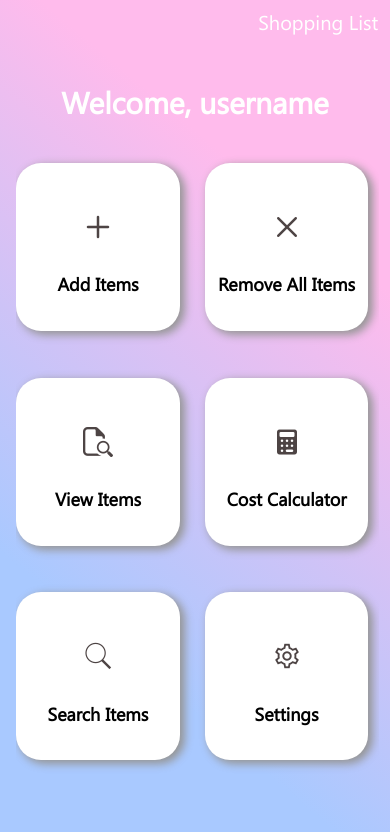
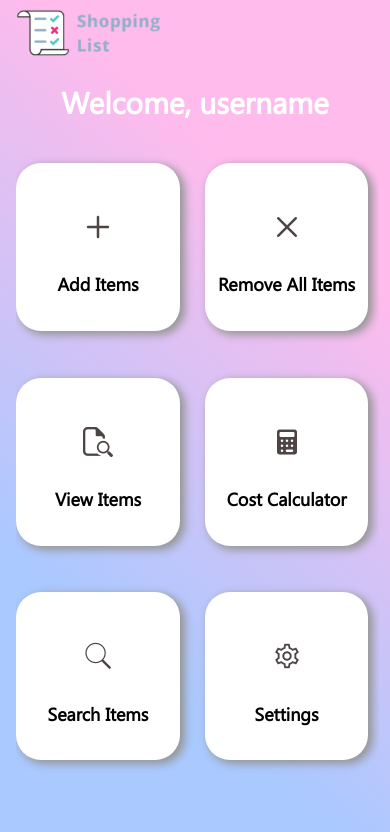
Before and after one commit to Squashie01/MobileAppsProject, a website: page WebAppsProject/www/index.html in a window 390 px wide. Drawn offline with Linux system fonts and the light colour scheme; some packages are replaced by stand-ins of ours; a script that the page names is missing.

Commit message:
Image
Added Image to index.html

```diff
--- a/WebAppsProject/www/css/index.css
+++ b/WebAppsProject/www/css/index.css
@@ -33,6 +33,14 @@ a
     font-size: 1.5em;
     color: white;
     text-decoration: none;
+}
+
+.appNameImg
+{
+  height: 25%;
+  width: 40%;
+  padding-left: 3%;
+  padding-top: 2%;
 }
 
 .logo
--- a/WebAppsProject/www/index.html
+++ b/WebAppsProject/www/index.html
@@ -46,7 +46,7 @@
 
             <div class="header">
                 <header>
-                    <a href="index.html" class="AppName"> Shopping List </a>
+                    <img src="../www/img/appName.png" class="appNameImg">
                 </header>
             </div>
 
```
Also changed, not shown: WebAppsProject/www/img/appName.png (added).
